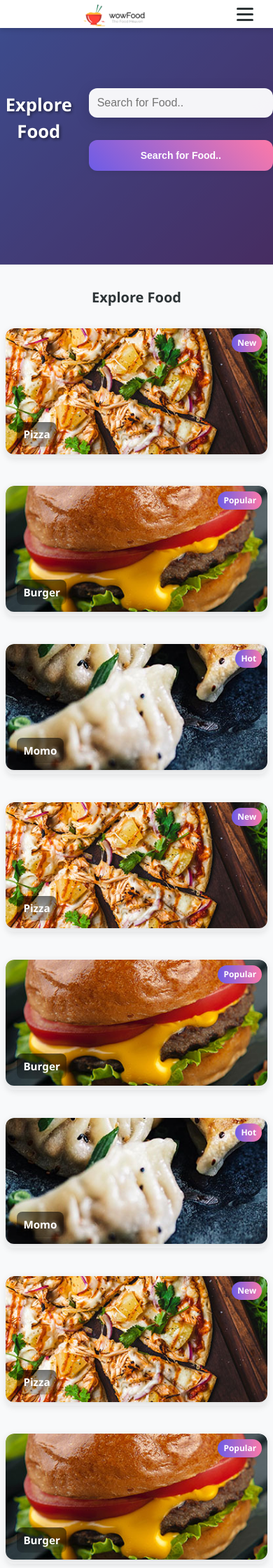
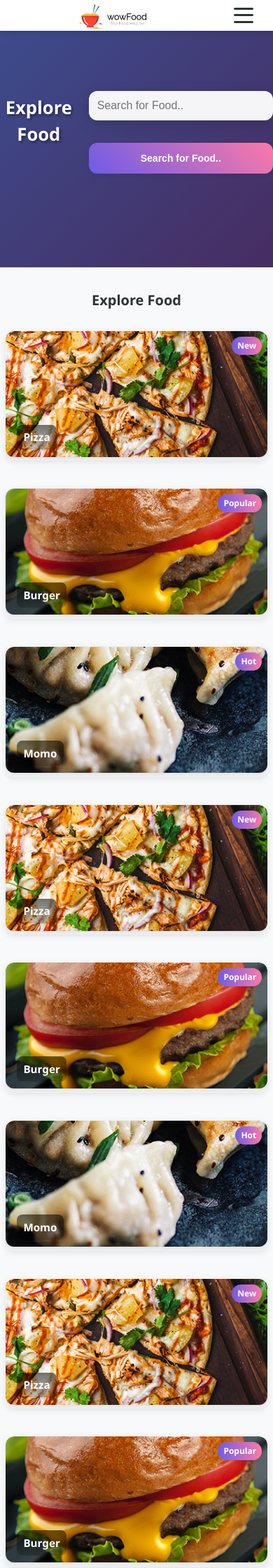
Before and after one commit to issamdi/food-ordering-website, a PHP site: page /food-order/categories.html in a window 390 px wide. Shown: the top 2240 px of the page at 70% size. Run offline with PHP 8.4, Linux system fonts and the light colour scheme.

Commit message:
navbar fix

```diff
--- a/css/style.css
+++ b/css/style.css
@@ -1136,6 +1136,23 @@ button:focus-visible {
     width: 100%;
     margin: 2rem 0;
     padding: 1rem;
+  }
+}
+
+/* Increase navbar height slightly for better spacing */
+:root {
+  --navbar-height: 56px; /* increased from 48px to 56px */
+}
+
+@media only screen and (max-width: 768px) {
+  :root {
+    --navbar-height: 48px;
+  }
+}
+
+@media only screen and (max-width: 480px) {
+  :root {
+    --navbar-height: 44px;
   }
 }
 
@@ -2370,7 +2387,7 @@ body.dark-mode .navbar.scrolled {
 
 /* Compact navbar override — placed late to override earlier values */
 :root {
-  --navbar-height: 48px; /* compact universal navbar height (desktop) */
+  --navbar-height: 56px; /* increased from 48px to 56px */
 }
 
 /* Enforce compact sizing */
@@ -2412,7 +2429,7 @@ body.dark-mode .navbar.scrolled {
 /* Responsive reductions */
 @media only screen and (max-width: 768px) {
   :root {
-    --navbar-height: 44px;
+    --navbar-height: 48px;
   }
   .navbar .logo img {
     max-height: calc(var(--navbar-height) - 10px);
@@ -2425,7 +2442,7 @@ body.dark-mode .navbar.scrolled {
 
 @media only screen and (max-width: 480px) {
   :root {
-    --navbar-height: 40px;
+    --navbar-height: 44px;
   }
   .navbar .logo img {
     max-height: calc(var(--navbar-height) - 8px);
```
